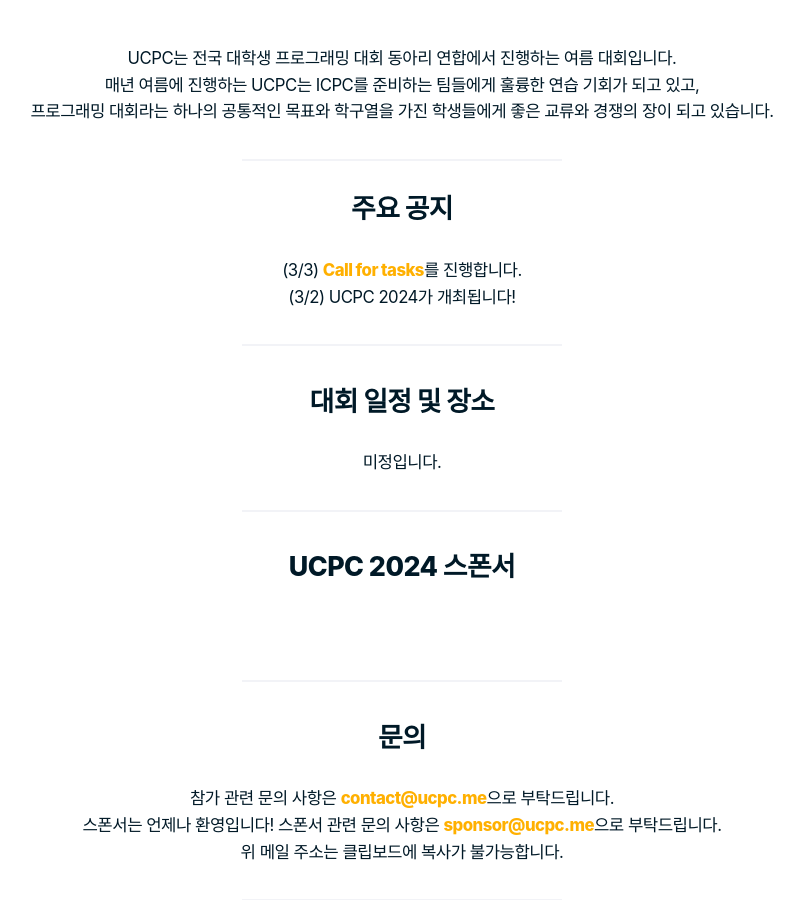
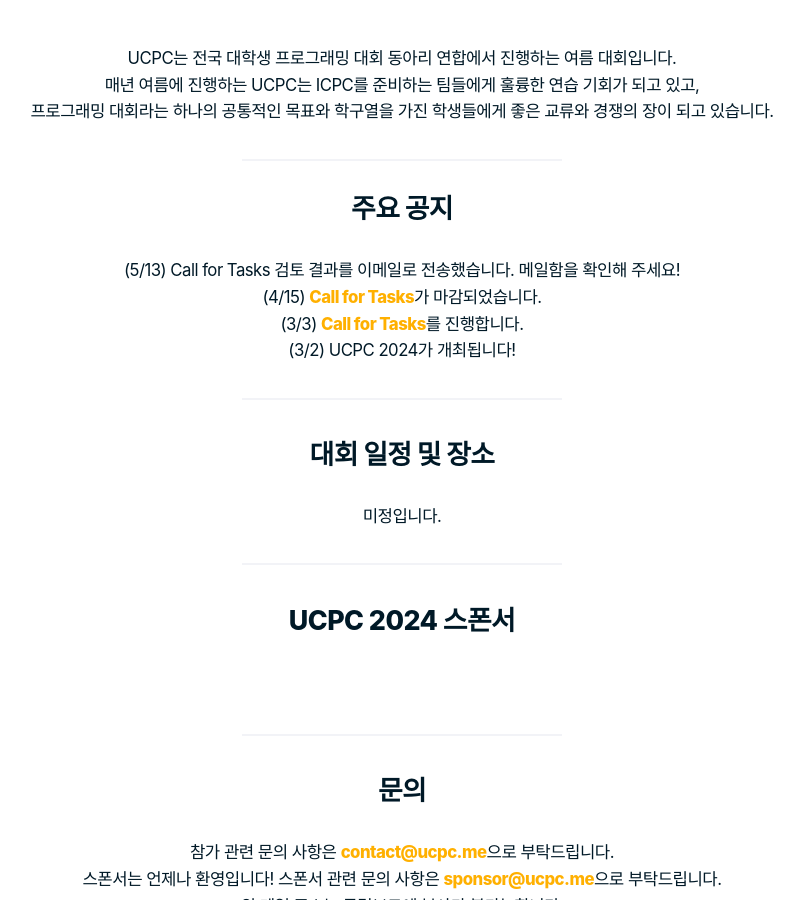
Before and after one commit to ucpcc/2025, a Jekyll site: the page built from index.md, in a window 1280 px wide and 900 px high, scrolled down 1279 px. Shown: the whole window, without its empty margins (238-1041 px from the left). Built offline with Jekyll 4.4.1, drawn with Linux system fonts in a browser that asks for light colours; some web fonts are replaced.

Commit message:
call for tasks 마감

```diff
--- a/index.md
+++ b/index.md
@@ -5,7 +5,9 @@ title: UCPC 2024
 
 ## 주요 공지
 
-- (3/3) [Call for tasks](/tasks)를 진행합니다.
+- (5/13) Call for Tasks 검토 결과를 이메일로 전송했습니다. 메일함을 확인해 주세요!
+- (4/15) [Call for Tasks](/tasks)가 마감되었습니다.
+- (3/3) [Call for Tasks](/tasks)를 진행합니다.
 - (3/2) UCPC 2024가 개최됩니다!
 
 ---
```
Also changed, not shown: 04-tasks.md (+1 -3 lines).
